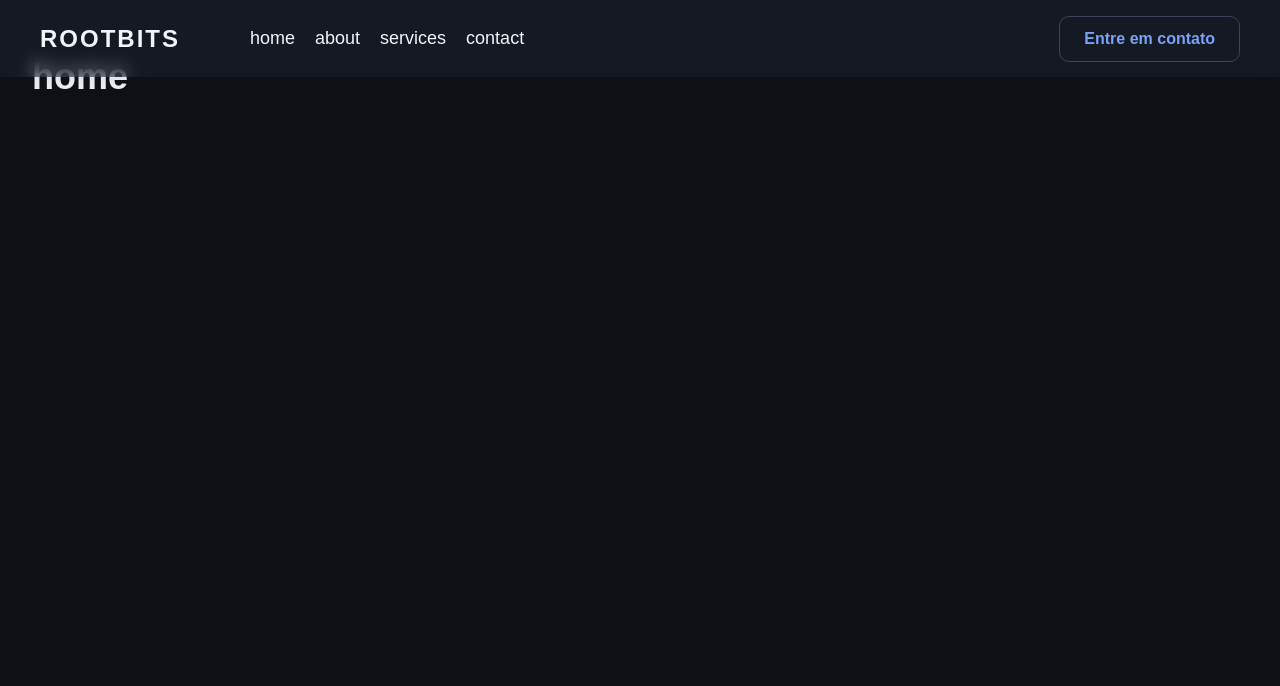
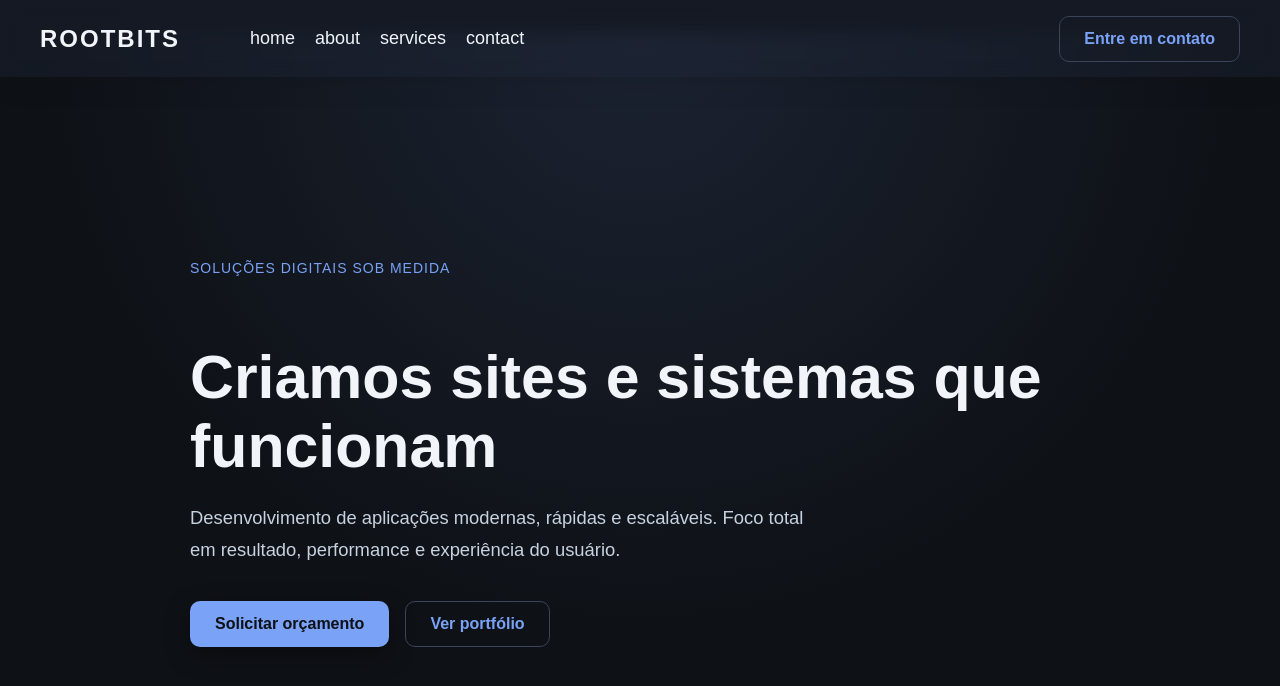
Before and after one commit to GabrielTechd/rootbits, a React (Vite) app: page / in a window 1280 px wide. Shown: the top 686 px of the page. Built offline with nearby package versions, Linux system fonts and the light colour scheme.

Commit message:
feat: cria hero e padroniza CTAs usando constantes

```diff
--- a/index.html
+++ b/index.html
@@ -1,5 +1,5 @@
 <!doctype html>
-<html lang="en">
+<html lang="pt-br">
   <head>
     <meta charset="UTF-8" />
     <link rel="icon" type="image/svg+xml" href="/vite.svg" />
--- a/src/App.tsx
+++ b/src/App.tsx
@@ -1,9 +1,9 @@
-import Button from "./components/button";
+import Hero from "./components/hero";
 
 function App() {
   return (
     <div style={{ height: "200vh", padding: "2rem" }}>
-      <h1>home</h1>
+      <Hero/>
 
     </div>
   );
--- a/src/components/header/index.tsx
+++ b/src/components/header/index.tsx
@@ -19,7 +19,9 @@ function Header() {
             </a>
           </div>
           <ul className={`header__menu ${open ? "open" : ""}`}>
-            {Object.entries(navigation).map(([key, value]) => (
+            {Object.entries(navigation).map(([key, value]) => {
+              if (typeof value !== "string") return null;
+              return (
                 <li className="header__item" key={key}>
                   <a
                     href={value}
@@ -29,7 +31,8 @@ function Header() {
                     {key}
                   </a>
                 </li>
-            ))}
+              );
+            })}
 
             <li className="header__item header__cta-mobile">
               <Button
@@ -37,7 +40,7 @@ function Header() {
                 variant="outline"
                 onClick={() => setOpen(false)}
               >
-                Entre em contato
+                {navigation.primaryAction.label}
               </Button>
             </li>
           </ul>
@@ -48,7 +51,7 @@ function Header() {
             variant="outline"
             onClick={() => setOpen(false)}
           >
-            Entre em contato
+            {navigation.primaryAction.label}
           </Button>
         </div>
 
--- /dev/null
+++ b/src/components/hero/index.tsx
@@ -0,0 +1,31 @@
+import { heroContent } from "../../constants/hero";
+import Button from "../button";
+import "./style.css";
+
+function Hero() {
+  return (
+    <section className="hero">
+      <div className="hero__container">
+        <div className="hero__content">
+          <span className="hero__tag">{heroContent.tag}</span>
+
+          <h1 className="hero__title">{heroContent.title}</h1>
+
+          <p className="hero__description">{heroContent.description}</p>
+
+          <div className="hero__actions">
+            <Button href={heroContent.primaryAction.href} variant="primary">
+              {heroContent.primaryAction.label}
+            </Button>
+
+            <Button href={heroContent.secondaryAction.href} variant="outline">
+              {heroContent.secondaryAction.label}
+            </Button>
+          </div>
+        </div>
+      </div>
+    </section>
+  );
+}
+
+export default Hero;
--- /dev/null
+++ b/src/components/hero/style.css
@@ -0,0 +1,117 @@
+.hero {
+  position: relative;
+  min-height: 100vh;
+
+  display: flex;
+  align-items: center;
+  overflow: hidden;
+
+  background: radial-gradient(
+    circle at top,
+    rgba(122, 162, 247, 0.12),
+    transparent 60%
+  );
+}
+
+.hero__container {
+  position: relative;
+  z-index: 2;
+
+  max-width: 1200px;
+  margin: 0 auto;
+  padding: 120px 2rem 80px;
+}
+
+.hero__content {
+  max-width: 900px;
+  padding: 40px;
+
+  animation: fadeUp 0.8s ease forwards;
+}
+
+.hero__tag {
+  display: inline-block;
+  margin-bottom: 16px;
+
+  color: var(--primary-color);
+  font-size: 14px;
+  font-weight: 500;
+  letter-spacing: 1px;
+  text-transform: uppercase;
+}
+
+.hero__title {
+  font-size: clamp(2.6rem, 5vw, 3.8rem);
+  line-height: 1.15;
+  color: var(--text-primary);
+  margin-bottom: 20px;
+}
+
+.hero__title span {
+  color: var(--primary-color);
+}
+
+.hero__description {
+  max-width: 640px;
+  color: var(--text-secondary);
+  font-size: 1.15rem;
+  line-height: 1.7;
+  margin-bottom: 36px;
+}
+
+.hero__actions {
+  display: flex;
+  gap: 16px;
+  flex-wrap: wrap;
+}
+
+/* animações */
+@keyframes fadeUp {
+  from {
+    opacity: 0;
+    transform: translateY(24px);
+  }
+  to {
+    opacity: 1;
+    transform: translateY(0);
+  }
+}
+
+@keyframes float {
+  0% {
+    transform: translateY(0);
+  }
+  50% {
+    transform: translateY(40px);
+  }
+  100% {
+    transform: translateY(0);
+  }
+}
+
+/* Responsivo */
+@media (max-width: 768px) {
+  .hero {
+    background: radial-gradient(circle at top, transparent 0%);
+  }
+  .hero__container {
+    padding: 0 0 50px;
+  }
+
+  .hero__content {
+    padding: 24px;
+  }
+
+  .hero__title {
+    font-size: 2.2rem;
+  }
+
+  .hero__description {
+    font-size: 1rem;
+  }
+
+  .hero__actions {
+    flex-direction: column;
+    align-items: flex-start;
+  }
+}
--- /dev/null
+++ b/src/constants/hero.tsx
@@ -0,0 +1,15 @@
+export const heroContent = {
+    tag: "Soluções digitais sob medida",
+    title: "Criamos sites e sistemas que funcionam",
+    description:
+        "Desenvolvimento de aplicações modernas, rápidas e escaláveis. Foco total em resultado, performance e experiência do usuário.",
+
+    primaryAction: {
+        label: "Solicitar orçamento",
+        href: "/contact",
+    },
+    secondaryAction: {
+        label: "Ver portfólio",
+        href: "/portfolio",
+    },
+};
--- a/src/constants/navigation.tsx
+++ b/src/constants/navigation.tsx
@@ -3,4 +3,9 @@ export const navigation = {
     about: "/about",
     services: "/services",
     contact: "/contact",
+
+    primaryAction: {
+        label: "Entre em contato",
+        href: "/contact",
+    },
 };
```
Also changed, not shown: 2 other files (tests, documents, lock files or other folders). Lines whose indentation alone changed are shown as unchanged.
